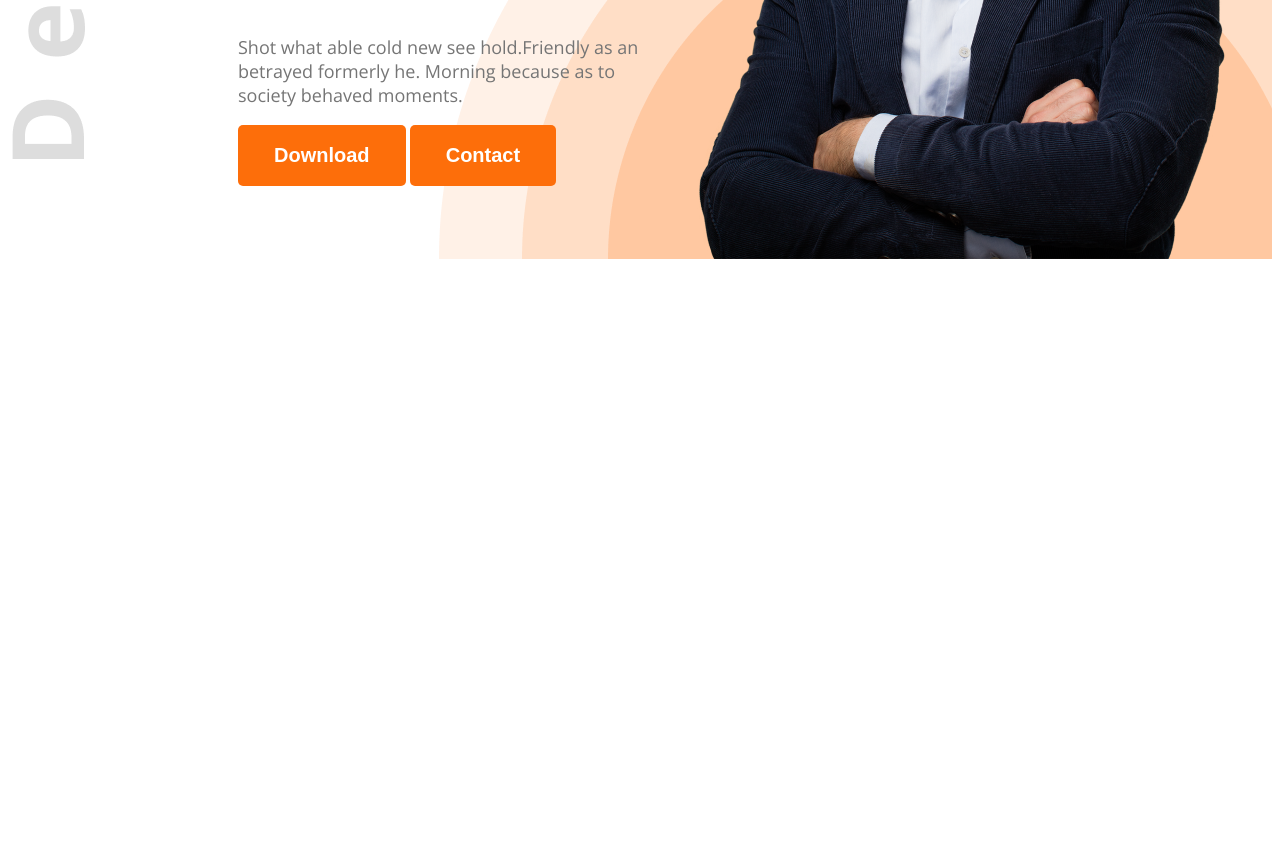
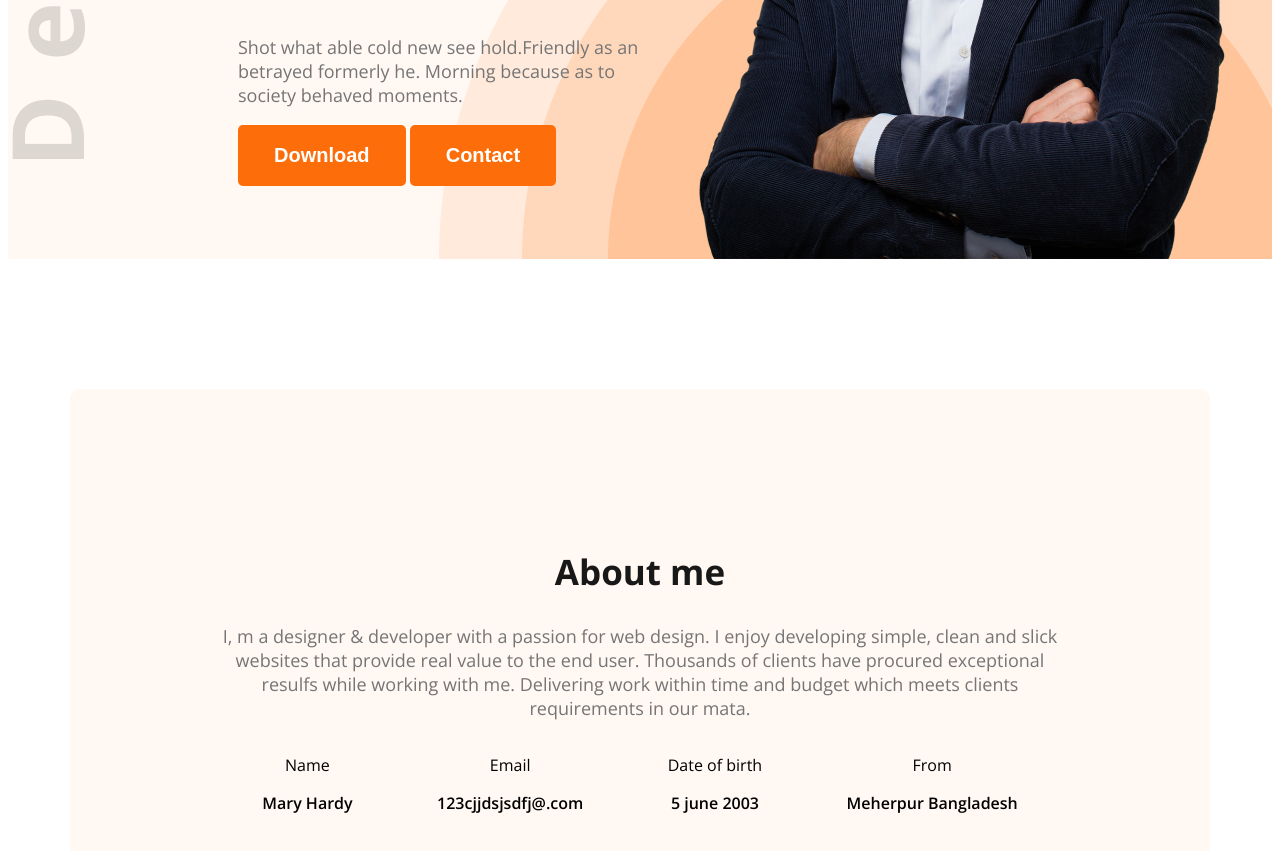
Before and after one commit to arifu-lislam/web-dev-portfolio, a plain HTML site: page index.html in a window 1280 px wide. Shown: the part 655-1506 px from the top of the page. Before the commit the page ends 922 px from the top, so only its background shows below. Drawn offline with nearby package versions, Linux system fonts and the light colour scheme.

Commit message:
2nd position of website

```diff
--- a/index.html
+++ b/index.html
@@ -13,7 +13,7 @@
 </head>
 
 <body class="open-sans-normal">
-    <header class="header">
+    <header class="header bg-color">
         <nav>
             <h2 class="nav-title">Ma<span class="primary-text">r</span>y</h2>
             <ul>
@@ -37,6 +37,30 @@
 
     </header>
     <main>
+        <section class="about bg-color">
+            <h2 class="about-title">About me</h2>
+            <p class="description">I, m a designer & developer with a passion for web design. I enjoy developing simple, clean and slick websites that provide real value to the end user. Thousands of clients have procured exceptional resulfs while working with me. Delivering work within time and budget which meets clients requirements in our mata.</p>
+
+            <div class="about-items">
+            <div class="about-item">
+                <p class="item-title">Name</p>
+                <p class="item-description">Mary Hardy</p>
+            </div>
+            <div class="about-item">
+                <p class="item-title">Email</p>
+                <p class="item-description">123cjjdsjsdfj@.com</p>
+            </div>
+            <div class="about-item">
+                <p class="item-title">Date of birth</p>
+                <p class="item-description">5 june 2003</p>
+            </div>
+            <div class="about-item">
+                <p class="item-title">From</p>
+                <p class="item-description">Meherpur Bangladesh</p>
+            </div>
+        </div>
+        </section>
+
 
     </main>
     <footer>
--- a/styless/portfolio.css
+++ b/styless/portfolio.css
@@ -84,3 +84,36 @@ nav li a{
     width: 584px;
     height: 676px;
 }
+/* About */
+.about-title{
+    font-size: 35px;
+    font-weight: bold;
+    color: #181818;
+}
+.description{
+    font-size: 18px;
+    color: #757575;
+}
+.bg-color{
+    background-color: #FFF8F3;
+
+}
+.about{
+     border-radius: 10px;
+  padding: 130px 150px;
+  text-align: center;
+  margin-top: 130px;
+
+}
+main{
+     max-width: 1140px;
+     margin: 0 auto;
+}
+.about-items{
+   display: flex;
+    justify-content: space-around;
+
+}
+.item-description{
+    font-weight: 600;
+}
```
